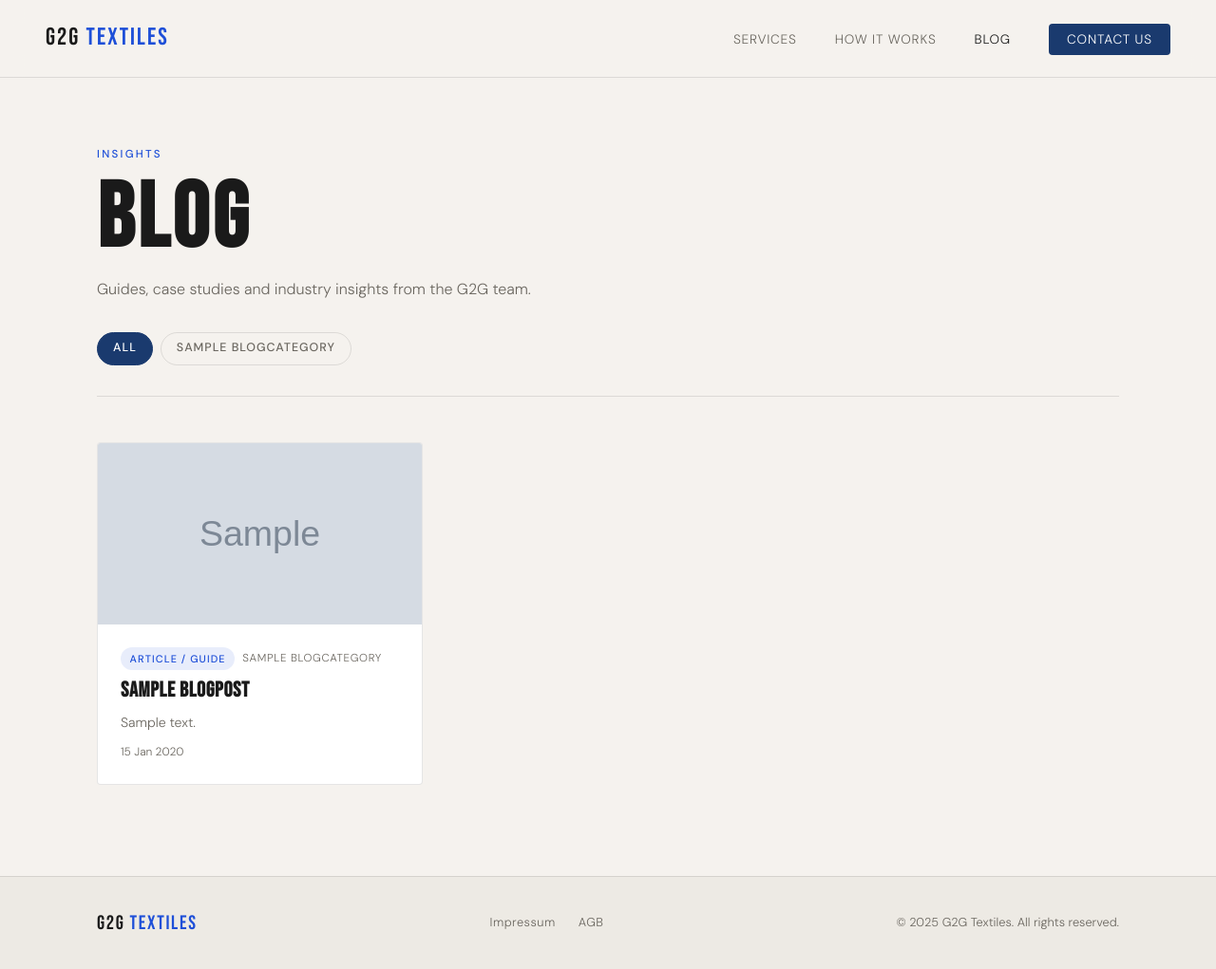
After one commit to gtwogproduction/G2g_textiles, a Django app: page /en/blog/ in a window 1280 px wide. The commit adds this page. Shown: the whole page at 95% size. Run offline with Django 4.2, Linux system fonts and the light colour scheme; tables that the repository leaves empty hold one stand-in row (values such as "Sample post"); grey boxes marked "Sample" are stand-in pictures.

Commit message:
Add blog with categories, list and detail pages

```diff
--- /dev/null
+++ b/homepage/static/homepage/css/blog.css
@@ -0,0 +1,316 @@
+/* ===== BLOG MAIN ===== */
+.blog-main {
+  padding-top: 100px;
+  padding-bottom: 6rem;
+  min-height: 100vh;
+}
+
+.blog-header {
+  padding: 3rem 0 2rem;
+}
+
+.blog-header__title {
+  font-family: var(--font-display);
+  font-size: clamp(3rem, 8vw, 6rem);
+  letter-spacing: 0.04em;
+  line-height: 1;
+  color: var(--white);
+  margin-bottom: 0.75rem;
+}
+
+.blog-header__sub {
+  color: var(--muted);
+  font-size: 1rem;
+  max-width: 480px;
+}
+
+/* ===== FILTERS ===== */
+.blog-filters {
+  display: flex;
+  gap: 0.5rem;
+  flex-wrap: wrap;
+  margin-bottom: 3rem;
+  padding-bottom: 2rem;
+  border-bottom: 1px solid var(--border);
+}
+
+.blog-filter {
+  font-size: 0.78rem;
+  letter-spacing: 0.08em;
+  text-transform: uppercase;
+  font-weight: 500;
+  padding: 0.4rem 1rem;
+  border-radius: 20px;
+  border: 1px solid var(--border);
+  color: var(--muted);
+  transition: all 0.2s;
+}
+
+.blog-filter:hover {
+  color: var(--white);
+  border-color: rgba(0,0,0,0.25);
+}
+
+.blog-filter--active {
+  background: var(--navy);
+  color: #fff;
+  border-color: var(--navy);
+}
+
+/* ===== BLOG GRID ===== */
+.blog-grid {
+  display: grid;
+  grid-template-columns: repeat(auto-fill, minmax(320px, 1fr));
+  gap: 1.5rem;
+}
+
+.blog-card {
+  display: flex;
+  flex-direction: column;
+  background: var(--surface);
+  border: 1px solid var(--border);
+  border-radius: var(--radius);
+  overflow: hidden;
+  transition: box-shadow 0.2s, transform 0.2s;
+  color: inherit;
+}
+
+.blog-card:hover {
+  box-shadow: 0 8px 32px rgba(0,0,0,0.08);
+  transform: translateY(-2px);
+}
+
+.blog-card__img {
+  width: 100%;
+  aspect-ratio: 16 / 9;
+  overflow: hidden;
+  background: var(--bg-alt);
+}
+
+.blog-card__img img {
+  width: 100%;
+  height: 100%;
+  object-fit: cover;
+  transition: transform 0.4s;
+}
+
+.blog-card:hover .blog-card__img img {
+  transform: scale(1.04);
+}
+
+.blog-card__img--video {
+  display: flex;
+  align-items: center;
+  justify-content: center;
+  background: var(--navy);
+}
+
+.blog-card__play {
+  font-size: 2rem;
+  color: rgba(255,255,255,0.8);
+}
+
+.blog-card__body {
+  padding: 1.5rem;
+  display: flex;
+  flex-direction: column;
+  gap: 0.6rem;
+  flex: 1;
+}
+
+.blog-card__meta {
+  display: flex;
+  align-items: center;
+  gap: 0.5rem;
+  flex-wrap: wrap;
+}
+
+.blog-card__type {
+  font-size: 0.68rem;
+  letter-spacing: 0.1em;
+  text-transform: uppercase;
+  font-weight: 500;
+  padding: 0.2rem 0.6rem;
+  border-radius: 20px;
+}
+
+.blog-card__type--article { background: rgba(30, 79, 216, 0.1); color: var(--navy-light); }
+.blog-card__type--case_study { background: rgba(40, 120, 80, 0.1); color: #2a7850; }
+.blog-card__type--video { background: rgba(160, 60, 60, 0.1); color: #a03c3c; }
+
+.blog-card__cat {
+  font-size: 0.72rem;
+  color: var(--muted);
+  letter-spacing: 0.06em;
+  text-transform: uppercase;
+}
+
+.blog-card__title {
+  font-family: var(--font-display);
+  font-size: 1.4rem;
+  letter-spacing: 0.03em;
+  color: var(--white);
+  line-height: 1.1;
+}
+
+.blog-card__excerpt {
+  font-size: 0.88rem;
+  color: var(--muted);
+  line-height: 1.65;
+  flex: 1;
+}
+
+.blog-card__date {
+  font-size: 0.75rem;
+  color: var(--muted);
+  margin-top: auto;
+}
+
+.blog-empty {
+  padding: 4rem 0;
+  color: var(--muted);
+  font-size: 1rem;
+}
+
+/* ===== BLOG POST ===== */
+.blog-post-main {
+  padding-top: 100px;
+  padding-bottom: 6rem;
+  min-height: 100vh;
+}
+
+.blog-post__back {
+  padding: 2rem 0 1rem;
+  font-size: 0.85rem;
+  letter-spacing: 0.04em;
+}
+
+.blog-post__back a {
+  color: var(--muted);
+  transition: color 0.2s;
+}
+
+.blog-post__back a:hover { color: var(--white); }
+
+.blog-post__meta {
+  display: flex;
+  align-items: center;
+  gap: 0.75rem;
+  margin-bottom: 1.25rem;
+  flex-wrap: wrap;
+}
+
+.blog-post__date {
+  font-size: 0.78rem;
+  color: var(--muted);
+  letter-spacing: 0.06em;
+}
+
+.blog-post__title {
+  font-family: var(--font-display);
+  font-size: clamp(2.5rem, 6vw, 4.5rem);
+  letter-spacing: 0.03em;
+  line-height: 1;
+  color: var(--white);
+  margin-bottom: 2rem;
+}
+
+.blog-post__cover {
+  width: 100%;
+  aspect-ratio: 16 / 9;
+  overflow: hidden;
+  border-radius: var(--radius);
+  margin-bottom: 2.5rem;
+}
+
+.blog-post__cover img {
+  width: 100%;
+  height: 100%;
+  object-fit: cover;
+}
+
+.blog-post__video {
+  position: relative;
+  width: 100%;
+  aspect-ratio: 16 / 9;
+  margin-bottom: 2.5rem;
+  border-radius: var(--radius);
+  overflow: hidden;
+}
+
+.blog-post__video iframe {
+  position: absolute;
+  inset: 0;
+  width: 100%;
+  height: 100%;
+}
+
+.blog-post__body {
+  font-size: 1rem;
+  line-height: 1.85;
+  color: var(--white);
+  max-width: 680px;
+}
+
+.blog-post__body h2 {
+  font-family: var(--font-display);
+  font-size: 2rem;
+  letter-spacing: 0.04em;
+  margin: 2.5rem 0 0.75rem;
+  color: var(--white);
+}
+
+.blog-post__body h3 {
+  font-size: 1.1rem;
+  font-weight: 500;
+  margin: 1.75rem 0 0.5rem;
+}
+
+.blog-post__body p { margin-bottom: 1.25rem; }
+
+.blog-post__body ul,
+.blog-post__body ol {
+  margin: 0 0 1.25rem 1.5rem;
+}
+
+.blog-post__body li { margin-bottom: 0.4rem; }
+
+.blog-post__body a {
+  color: var(--navy-light);
+  text-decoration: underline;
+  text-underline-offset: 3px;
+}
+
+.blog-post__body strong { font-weight: 500; }
+
+.blog-post__body blockquote {
+  border-left: 3px solid var(--navy-light);
+  padding: 0.75rem 1.5rem;
+  margin: 1.5rem 0;
+  background: rgba(30, 79, 216, 0.05);
+  color: var(--muted);
+  font-style: italic;
+}
+
+.blog-post__cta {
+  margin-top: 4rem;
+  padding-top: 2.5rem;
+  border-top: 1px solid var(--border);
+  display: flex;
+  align-items: center;
+  gap: 2rem;
+}
+
+.blog-post__cta p {
+  font-size: 1.1rem;
+  color: var(--muted);
+}
+
+/* ===== RESPONSIVE ===== */
+@media (max-width: 768px) {
+  .blog-grid { grid-template-columns: 1fr; }
+  .blog-post__cta { flex-direction: column; align-items: flex-start; }
+}
+
+/* ===== NAV ACTIVE ===== */
+.nav__links a.active { color: var(--white); }
--- /dev/null
+++ b/homepage/templates/homepage/blog_list.html
@@ -0,0 +1,93 @@
+{% load static i18n %}
+<!DOCTYPE html>
+<html lang="{{ LANGUAGE_CODE }}">
+<head>
+  <meta charset="UTF-8" />
+  <meta name="viewport" content="width=device-width, initial-scale=1.0" />
+  <title>Blog — G2G Textiles</title>
+  <meta name="description" content="Guides, case studies and industry insights from G2G Textiles." />
+  <link rel="preconnect" href="https://fonts.googleapis.com" />
+  <link rel="preconnect" href="https://fonts.gstatic.com" crossorigin />
+  <link href="https://fonts.googleapis.com/css2?family=Bebas+Neue&family=DM+Sans:ital,wght@0,300;0,400;0,500;1,300&display=swap" rel="stylesheet" />
+  <link rel="stylesheet" href="{% static 'homepage/css/style.css' %}" />
+  <link rel="stylesheet" href="{% static 'homepage/css/blog.css' %}" />
+</head>
+<body>
+
+  <nav class="nav">
+    <a href="{% url 'homepage' %}" class="nav__logo">G2G <span>Textiles</span></a>
+    <ul class="nav__links">
+      <li><a href="{% url 'homepage' %}#services">{% trans "Services" %}</a></li>
+      <li><a href="{% url 'homepage' %}#how-it-works">{% trans "How It Works" %}</a></li>
+      <li><a href="{% url 'blog_list' %}" class="active">Blog</a></li>
+      <li><a href="{% url 'contact' %}" class="nav__cta">{% trans "Contact Us" %}</a></li>
+    </ul>
+    <button class="nav__burger" aria-label="Toggle menu">&#9776;</button>
+  </nav>
+
+  <main class="blog-main">
+    <div class="container">
+
+      <div class="blog-header">
+        <span class="section__label">Insights</span>
+        <h1 class="blog-header__title">Blog</h1>
+        <p class="blog-header__sub">Guides, case studies and industry insights from the G2G team.</p>
+      </div>
+
+      <!-- Category filters -->
+      <div class="blog-filters">
+        <a href="{% url 'blog_list' %}" class="blog-filter {% if not active_category %}blog-filter--active{% endif %}">All</a>
+        {% for cat in categories %}
+        <a href="{% url 'blog_list' %}?category={{ cat.slug }}" class="blog-filter {% if active_category == cat.slug %}blog-filter--active{% endif %}">{{ cat.name }}</a>
+        {% endfor %}
+      </div>
+
+      <!-- Post grid -->
+      {% if posts %}
+      <div class="blog-grid">
+        {% for post in posts %}
+        <a href="{% url 'blog_detail' slug=post.slug %}" class="blog-card">
+          {% if post.cover_image %}
+          <div class="blog-card__img">
+            <img src="{{ post.cover_image.url }}" alt="{{ post.title }}" />
+          </div>
+          {% elif post.video_url %}
+          <div class="blog-card__img blog-card__img--video">
+            <div class="blog-card__play">▶</div>
+          </div>
+          {% endif %}
+          <div class="blog-card__body">
+            <div class="blog-card__meta">
+              <span class="blog-card__type blog-card__type--{{ post.post_type }}">{{ post.get_post_type_display }}</span>
+              {% if post.category %}<span class="blog-card__cat">{{ post.category.name }}</span>{% endif %}
+            </div>
+            <h2 class="blog-card__title">{{ post.title }}</h2>
+            {% if post.excerpt %}<p class="blog-card__excerpt">{{ post.excerpt }}</p>{% endif %}
+            <span class="blog-card__date">{{ post.published_at|date:"d M Y" }}</span>
+          </div>
+        </a>
+        {% endfor %}
+      </div>
+      {% else %}
+      <div class="blog-empty">
+        <p>No posts yet — check back soon.</p>
+      </div>
+      {% endif %}
+
+    </div>
+  </main>
+
+  <footer class="footer">
+    <div class="container footer__inner">
+      <p class="footer__logo">G2G <span>Textiles</span></p>
+      <div class="footer__legal">
+        <a href="{% url 'impressum' %}">Impressum</a>
+        <a href="{% url 'agb' %}">AGB</a>
+      </div>
+      <p class="footer__copy">© 2025 G2G Textiles. {% trans "All rights reserved." %}</p>
+    </div>
+  </footer>
+
+  <script src="{% static 'homepage/js/main.js' %}"></script>
+</body>
+</html>
--- a/homepage/templates/homepage/index.html
+++ b/homepage/templates/homepage/index.html
@@ -31,6 +31,7 @@
     <ul class="nav__links">
       <li><a href="#services">{% trans "Services" %}</a></li>
       <li><a href="#how-it-works">{% trans "How It Works" %}</a></li>
+      <li><a href="{% url 'blog_list' %}">Blog</a></li>
       <li><a href="{% url 'contact' %}" class="nav__cta">{% trans "Contact Us" %}</a></li>
       <li>
         {% get_current_language as CURRENT_LANG %}
--- a/homepage/urls.py
+++ b/homepage/urls.py
@@ -12,4 +12,6 @@ urlpatterns = [
     path('translation-test/', views.translation_test, name='translation_test'),
     path('setup-admin/', views.create_super, name='create_super'),
     path('migration-status/', views.migration_status, name='migration_status'),
+    path('blog/', views.blog_list, name='blog_list'),
+    path('blog/<slug:slug>/', views.blog_detail, name='blog_detail'),
 ]
--- a/homepage/views.py
+++ b/homepage/views.py
@@ -333,3 +333,30 @@ def migration_status(request):
     db_columns = [r[0] for r in cursor.fetchall()]
     result = f"MIGRATIONS:\n{migrations}\n\nMODEL DE FIELDS:\n{chr(10).join(de_fields) or 'NONE'}\n\nDB COLUMNS:\n{chr(10).join(db_columns) or 'NONE'}"
     return HttpResponse(result, content_type='text/plain')
+
+def blog_list(request):
+    from .models import BlogPost, BlogCategory
+    category_slug = request.GET.get('category', '')
+    categories = BlogCategory.objects.all()
+    posts = BlogPost.objects.filter(is_published=True)
+    if category_slug:
+        posts = posts.filter(category__slug=category_slug)
+    return render(request, 'homepage/blog_list.html', {
+        'posts': posts,
+        'categories': categories,
+        'active_category': category_slug,
+    })
+
+
+def blog_detail(request, slug):
+    from .models import BlogPost
+    from django.http import Http404
+    try:
+        post = BlogPost.objects.get(slug=slug, is_published=True)
+    except BlogPost.DoesNotExist:
+        raise Http404
+    is_de = getattr(request, 'LANGUAGE_CODE', 'en').startswith('de')
+    return render(request, 'homepage/blog_detail.html', {
+        'post': post,
+        'is_de': is_de,
+    })
```
Also changed, not shown: homepage/models.py (+46 -0 lines), homepage/templates/blog_detail.html (added, +84 -0 lines), db.sqlite3, homepage/migrations/0011_blogcategory_alter_sitesettings_hero_video_blogpost.py (added).
